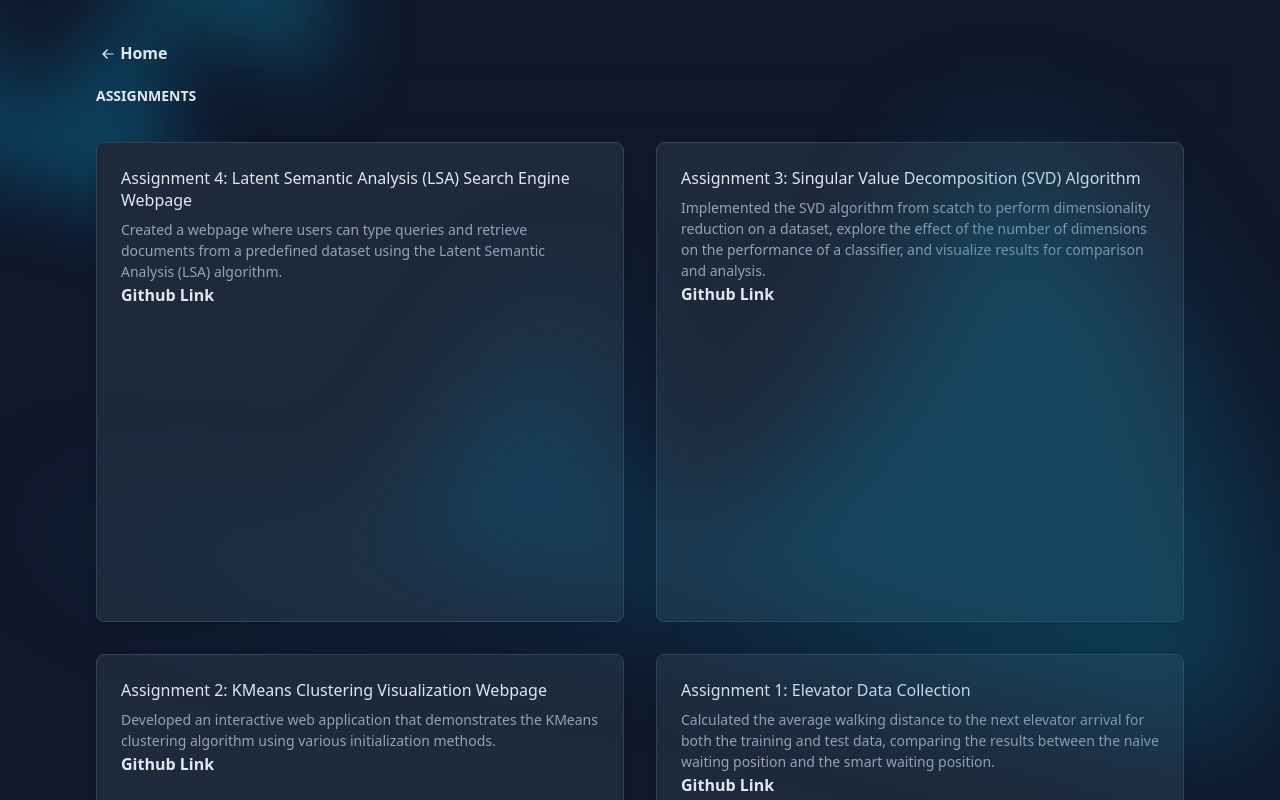
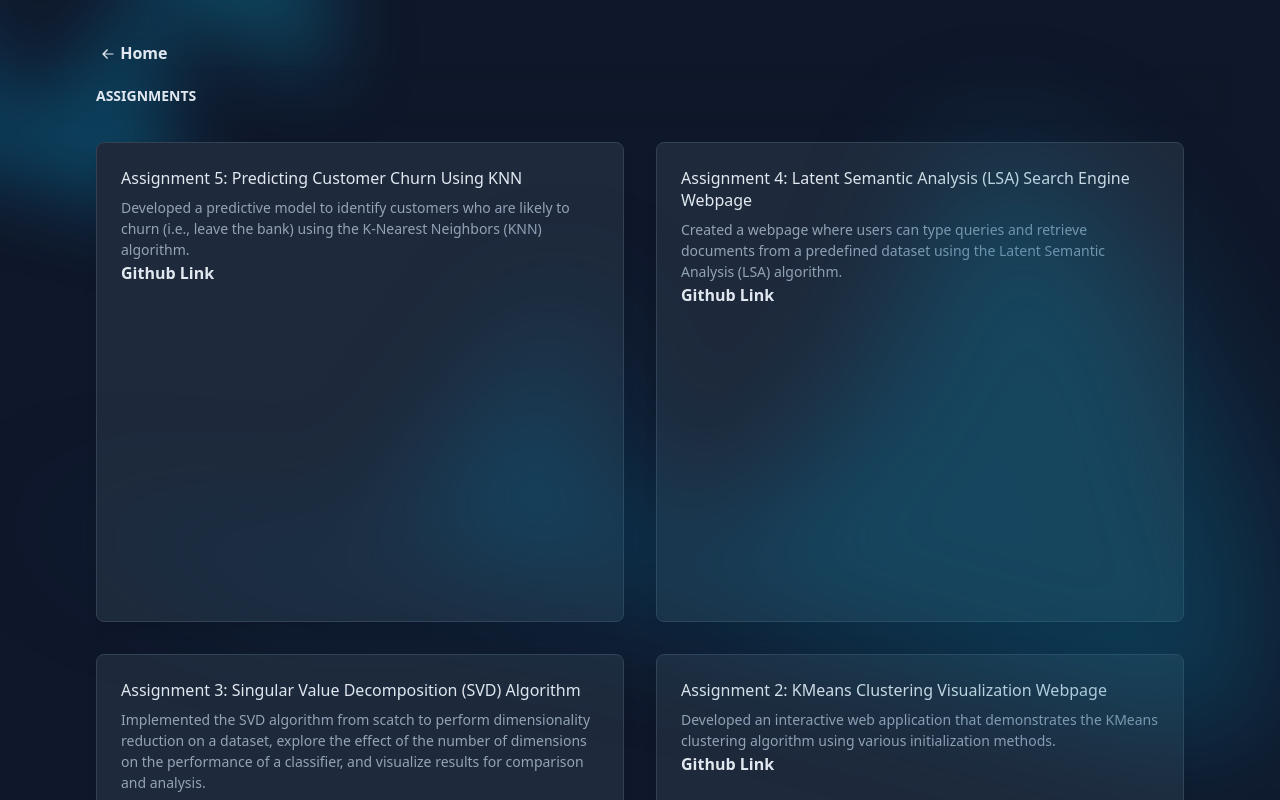
Before and after one commit to Alan0893/Alan0893.github.io, a React (Create React App) app: page /#/assignments in a window 1280 px wide. Shown: the top 800 px of the page. Built offline with nearby package versions, Linux system fonts and the light colour scheme.

Commit message:
added new assignment

```diff
--- a/src/pages/Assignments.js
+++ b/src/pages/Assignments.js
@@ -19,6 +19,10 @@ import {
 
 const assignments = [
   {
+    title: 'Assignment 5: Predicting Customer Churn Using KNN',
+    description: 'Developed a predictive model to identify customers who are likely to churn (i.e., leave the bank) using the K-Nearest Neighbors (KNN) algorithm.',
+    repoLink: 'https://github.com/Alan0893/alanl193-assignment-5'
+  },{
     title: 'Assignment 4: Latent Semantic Analysis (LSA) Search Engine Webpage',
     description: 'Created a webpage where users can type queries and retrieve documents from a predefined dataset using the Latent Semantic Analysis (LSA) algorithm.',
     repoLink: 'https://github.com/Alan0893/alanl193-assignment-4',
```
